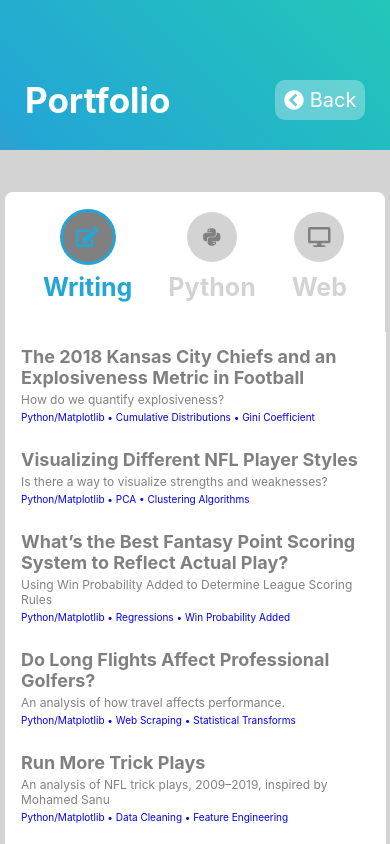
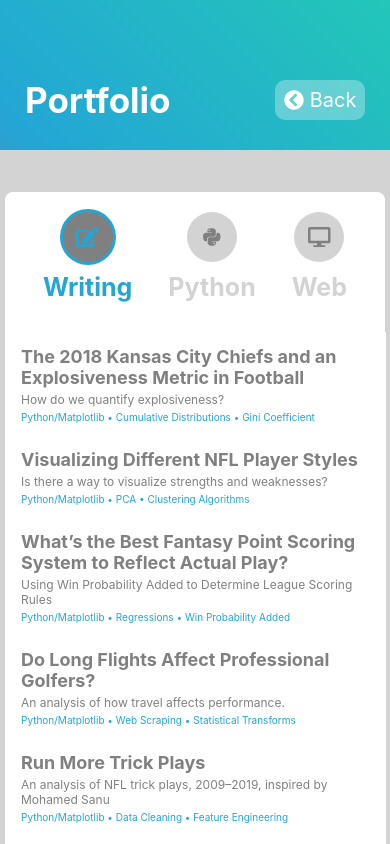
Before and after one commit to btatkinson/portfolio, a React (Create React App) app: page /portfolio in a window 390 px wide. Built offline with nearby package versions, Linux system fonts and the light colour scheme.

Commit message:
hotfixes

```diff
--- a/src/styles/ProjectItem.scss
+++ b/src/styles/ProjectItem.scss
@@ -30,6 +30,7 @@
   margin: 0px 4px !important;
 }
 .m-proj-skills>p{
+  color: $blue;
   margin: 2px 0px !important;
 }
 
--- a/src/styles/Splash.scss
+++ b/src/styles/Splash.scss
@@ -13,6 +13,9 @@ $exittime: 1500ms;
     margin-bottom: 5px !important;
   }
   .sp-phone{
+    display: flex !important;
+  }
+  .sp-email{
     display: flex !important;
   }
   .sp-page2{
```
